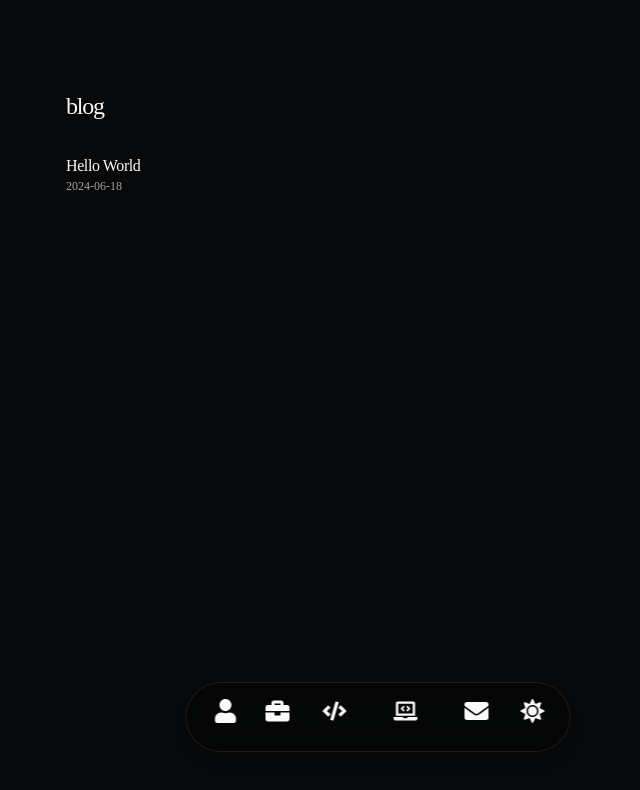
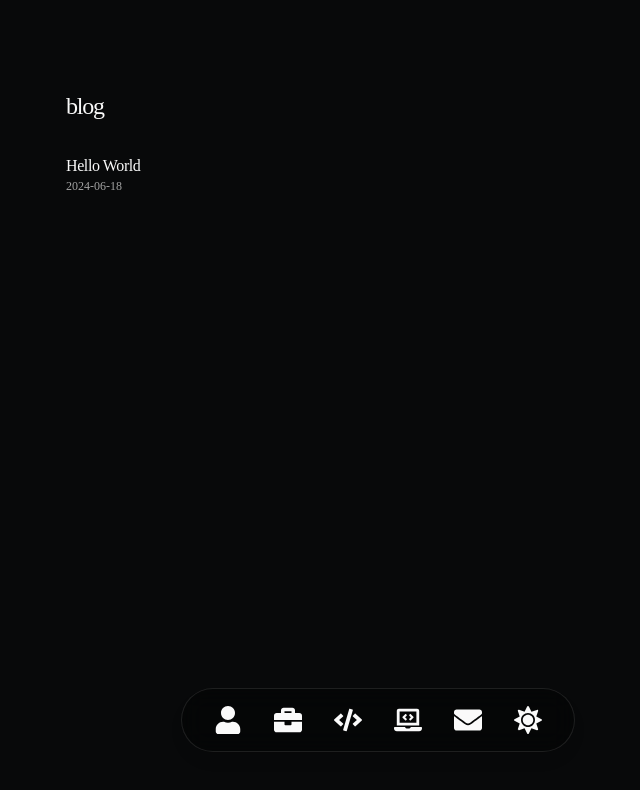
Before and after one commit to rkalaa/netflix-proj, a Next.js app: page /blog in a window 1280 px wide. Shown: the top 790 px of the page, without its empty margins (262-902 px from the left). Built offline with nearby package versions, Linux system fonts and the light colour scheme.

Commit message:
navbar fix

```diff
--- a/src/components/magicui/dock.tsx
+++ b/src/components/magicui/dock.tsx
@@ -18,7 +18,7 @@ const DEFAULT_MAGNIFICATION = 1.3;
 const DEFAULT_DISTANCE = 45; // Increased from 40
 
 const dockVariants = cva(
-  "fixed bottom-8 left-1/2 -translate-x-1/2 flex items-center justify-between shadow-lg"
+  "fixed bottom-8 left-1/2 -translate-x-1/2 flex items-center justify-between shadow-lg h-16" // Increased height to h-16
 );
 
 const Dock = React.forwardRef<HTMLDivElement, DockProps>(
@@ -105,17 +105,17 @@ const DockIcon = ({
       onClick={onClick} // This is now safe, as onClick is optional
       style={{ scale }}
       className={cn(
-        "flex flex-col items-center justify-center transition-colors hover:text-blue-500 px-2 sm:px-3",
+        "flex flex-col items-center justify-center transition-colors hover:text-blue-500 px-3 sm:px-4 relative", // Increased horizontal padding
         className
       )}
       whileHover={{ y: -3 }}
       whileTap={{ scale: 0.95 }}
     >
-      <div className="h-8 flex items-end">
-        <Icon className="w-5 h-5 sm:w-6 sm:h-6" />
+      <div className="flex items-center justify-center h-10">
+        <Icon className="w-6 h-6 sm:w-7 sm:h-7" />
       </div>
       <motion.span
-        className="text-[10px] sm:text-xs opacity-0 transition-opacity text-white/90 mt-1"
+        className="text-[10px] sm:text-xs text-black dark:text-white/90 absolute top-full left-1/2 -translate-x-1/2 whitespace-nowrap pointer-events-none"
         style={{ opacity: useTransform(scale, [1, 1.3], [0, 1]) }}
       >
         {label}
--- a/src/components/navbar.tsx
+++ b/src/components/navbar.tsx
@@ -36,7 +36,7 @@ const NavBar = () => {
 
   return (
     <div className="fixed bottom-4 left-1/2 -translate-x-1/2 z-50">
-      <Dock className="px-3 py-2 rounded-full bg-black/30 backdrop-blur-md border border-white/10 scale-75 sm:scale-100">
+      <Dock className="px-4 py-2 rounded-full bg-black/30 backdrop-blur-md border border-white/10 scale-75 sm:scale-100 flex items-center">
         {navItems.map((item) => (
           <DockIcon
             key={item.name}
```
